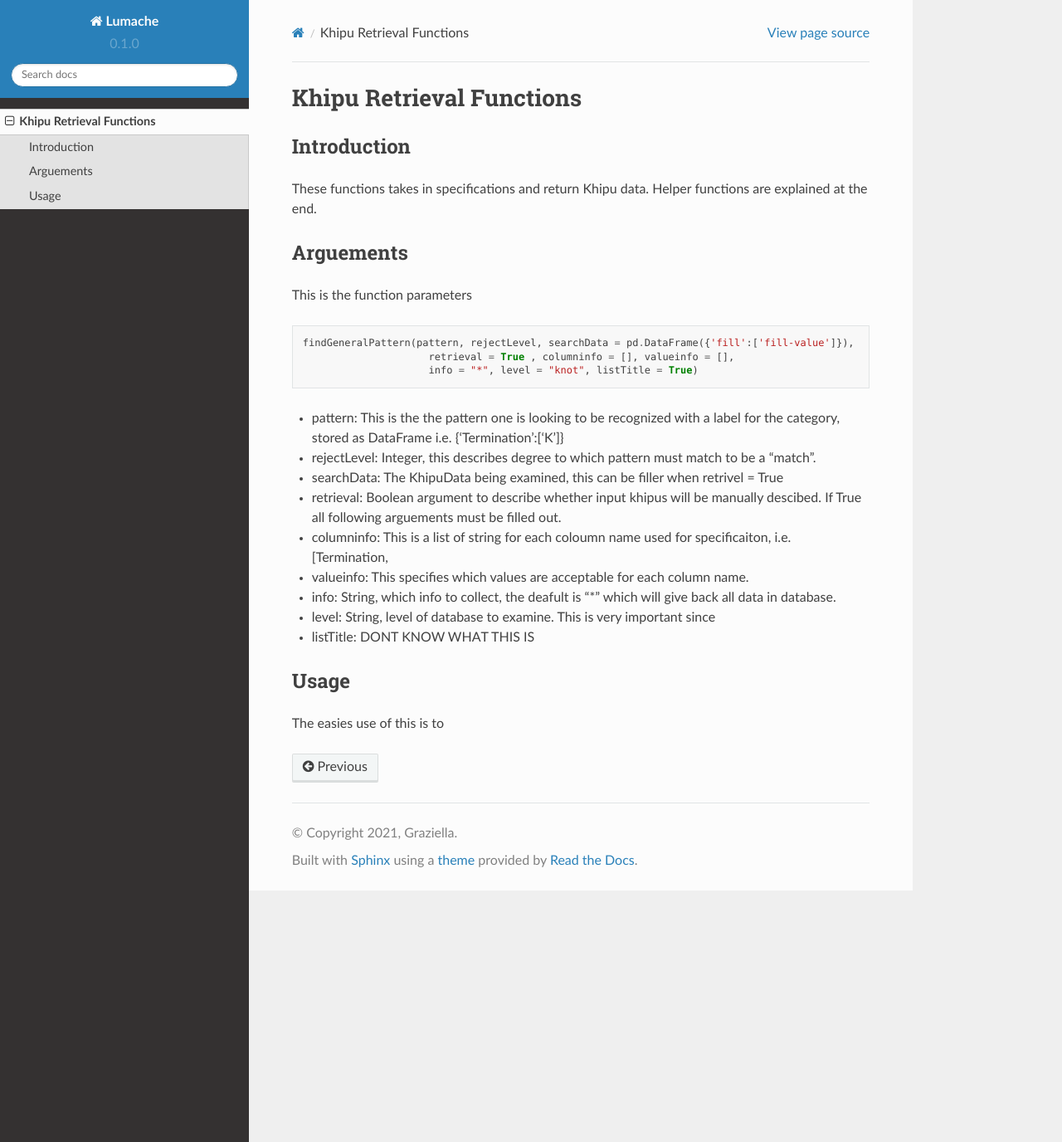
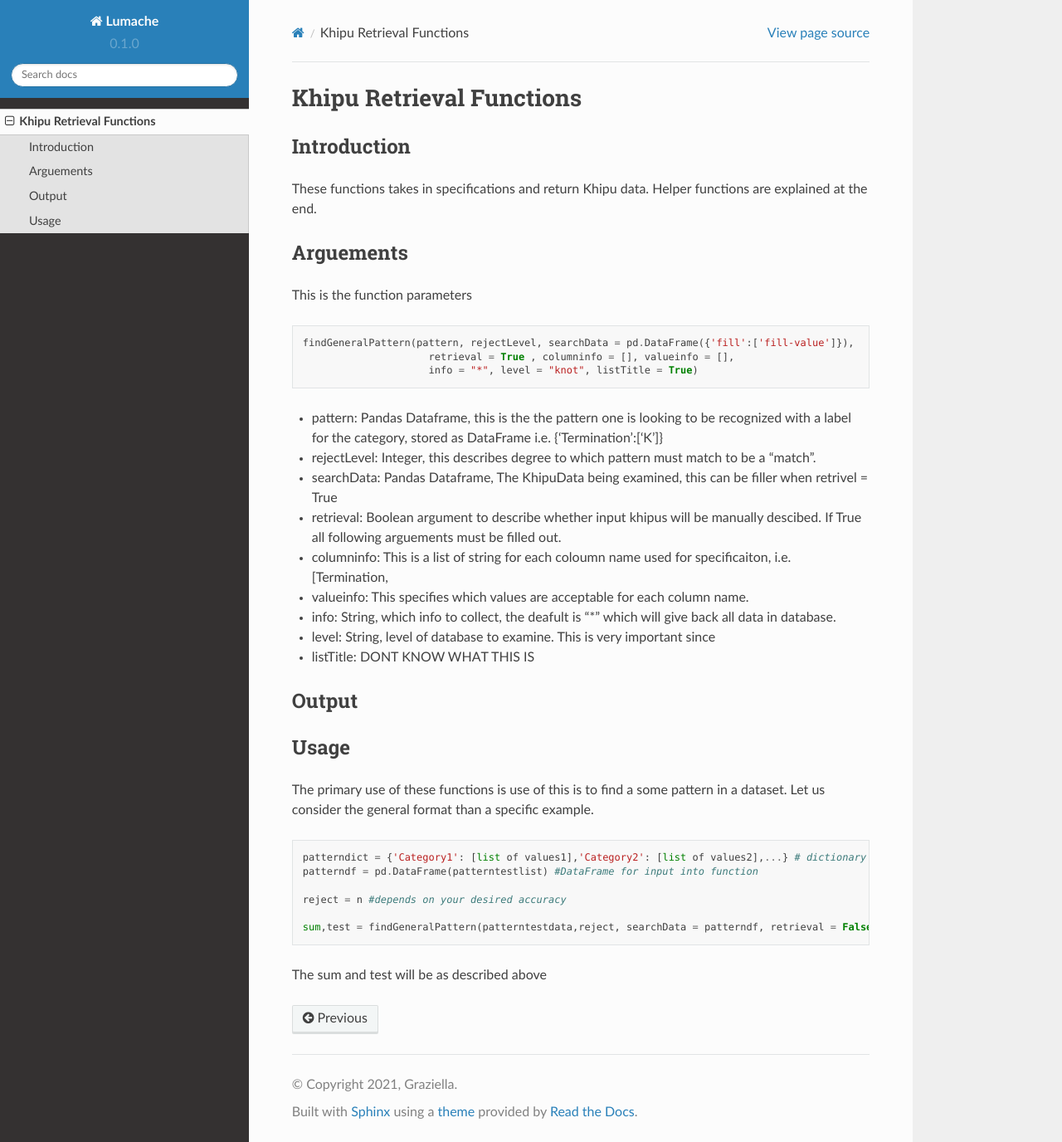
Before and after one commit to nyaga-kariuki/readthedocssample, a Sphinx documentation site: the page built from docs/source/retrievalfunctions.rst, in a window 1280 px wide and 1376 px high. Shown: the whole window at 83% size. Built offline with Sphinx 7.4.7 and the Read the Docs theme 2.0.0, drawn with Linux system fonts in a browser that asks for light colours; pages that are not in the unit, such as notebooks, are missing from menus.

Commit message:
adding more info on the use of function

```diff
--- a/docs/source/retrievalfunctions.rst
+++ b/docs/source/retrievalfunctions.rst
@@ -15,9 +15,9 @@ This is the function parameters
                        retrieval = True , columninfo = [], valueinfo = [],
                        info = "*", level = "knot", listTitle = True)
 
-* pattern: This is the the pattern one is looking to be recognized with a label for the category, stored as DataFrame i.e. {'Termination':['K']}
+* pattern: Pandas Dataframe, this is the the pattern one is looking to be recognized with a label for the category, stored as DataFrame i.e. {'Termination':['K']}
 * rejectLevel: Integer, this describes degree to which pattern must match to be a "match".
-* searchData: The KhipuData being examined, this can be filler when retrivel = True
+* searchData: Pandas Dataframe, The KhipuData being examined, this can be filler when retrivel = True
 * retrieval: Boolean argument to describe whether input khipus will be manually descibed. If True all following arguements must be filled out.
 * columninfo: This is a list of string for each coloumn name used for specificaiton, i.e. [Termination,
 * valueinfo: This specifies which values are acceptable for each column name.
@@ -25,8 +25,20 @@ This is the function parameters
 * level: String, level of database to examine. This is very important since
 * listTitle: DONT KNOW WHAT THIS IS
 
+Output
+******
 
 Usage
 ******
 
-The easies use of this is to
+The primary use of these functions is use of this is to find a some pattern in a dataset. Let us consider the general format than a specific example.
+::
+    patterndict = {'Category1': [list of values1],'Category2': [list of values2],...} # dictionary for creating Dataframe
+    patterndf = pd.DataFrame(patterntestlist) #DataFrame for input into function
+
+    reject = n #depends on your desired accuracy
+
+    sum,test = findGeneralPattern(patterntestdata,reject, searchData = patterndf, retrieval = False)
+
+
+The sum and test will be as described above
```
